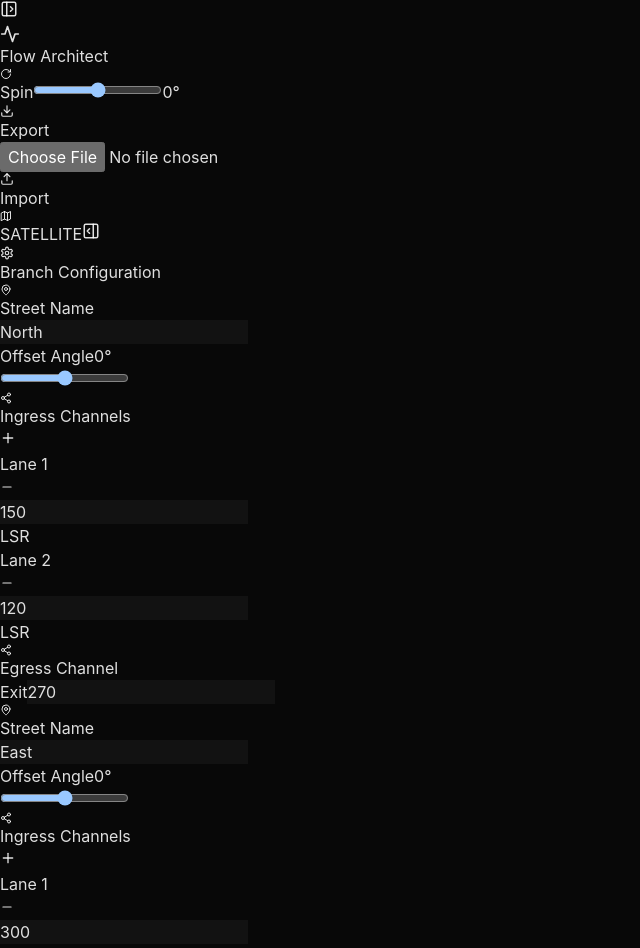
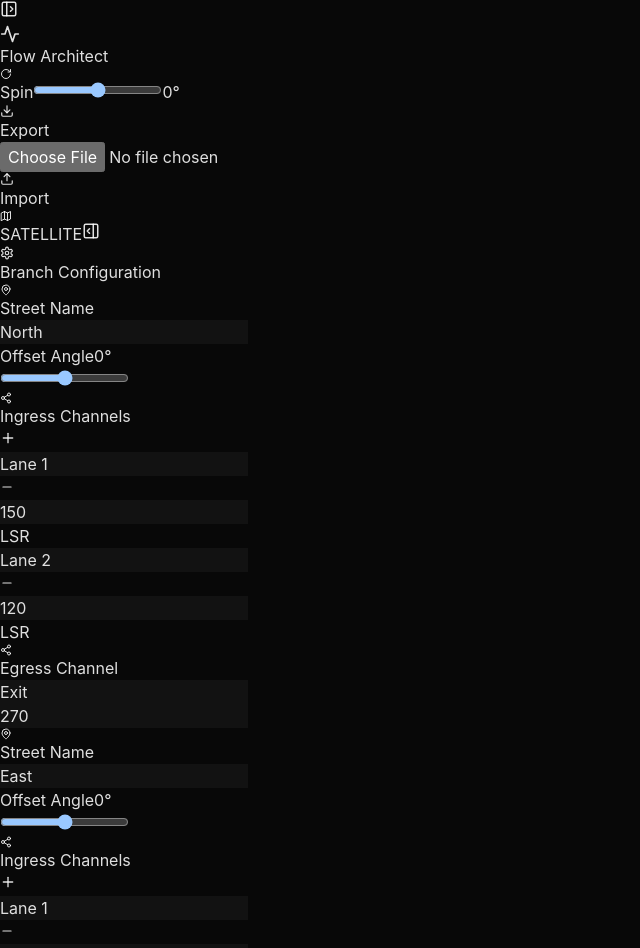
Before and after one commit to filipmagula/flow-architect, a React (Vite) app: page / in a window 1280 px wide. Shown: the top 948 px of the page, without its empty margins (0-640 px from the left). Built offline with nearby package versions, Linux system fonts and the light colour scheme.

Commit message:
editable zone names in sidebar

```diff
--- a/src/components/Layout/SidebarLeft.jsx
+++ b/src/components/Layout/SidebarLeft.jsx
@@ -65,9 +65,15 @@ const SidebarLeft = ({
                                 {arm.ingressLanes.map((lane, idx) => (
                                     <div key={lane.id} className="bg-neutral-900/40 border border-white/5 p-3 rounded-lg space-y-3">
                                         <div className="flex items-center justify-between gap-3">
-                                            <div className="flex items-center gap-2">
+                                            <div className="flex items-center gap-2 flex-1">
                                                 <div className="w-2 h-2 rounded-full bg-emerald-500/50" />
-                                                <span className="text-[10px] font-black text-neutral-400 uppercase">Lane {idx + 1}</span>
+                                                <input
+                                                    type="text"
+                                                    value={lane.name}
+                                                    onChange={(e) => updateLane(arm.id, 'ingress', lane.id, 'name', e.target.value)}
+                                                    className="bg-transparent border-none text-[10px] font-black text-neutral-400 uppercase focus:text-neutral-100 focus:outline-none w-full"
+                                                    placeholder="Lane Name"
+                                                />
                                             </div>
                                             <button
                                                 onClick={() => removeLane(arm.id, 'ingress', lane.id)}
@@ -111,16 +117,26 @@ const SidebarLeft = ({
 
                             <div className="space-y-2">
                                 {arm.egressLanes.map((lane, idx) => (
-                                    <div key={lane.id} className="flex items-center gap-3 bg-neutral-900/40 border border-white/5 p-3 rounded-lg">
+                                    <div key={lane.id} className="bg-neutral-900/40 border border-white/5 p-3 rounded-lg space-y-3">
+                                         <div className="flex items-center gap-2">
                                              <div className="w-1.5 h-1.5 rounded-full bg-amber-500/50" />
-                                         <span className="text-[10px] font-black text-neutral-400 uppercase whitespace-nowrap">Exit</span>
+                                             <input
+                                                 type="text"
+                                                 value={lane.name}
+                                                 onChange={(e) => updateLane(arm.id, 'egress', lane.id, 'name', e.target.value)}
+                                                 className="bg-transparent border-none text-[10px] font-black text-neutral-400 uppercase focus:text-neutral-100 focus:outline-none w-full"
+                                                 placeholder="Exit Name"
+                                             />
+                                         </div>
+                                         <div className="flex items-center gap-2">
                                              <input
                                                  type="number"
                                                  value={lane.volume}
                                                  onChange={(e) => updateLane(arm.id, 'egress', lane.id, 'volume', e.target.value)}
-                                             className="flex-1 bg-neutral-950 border border-white/10 rounded-md px-2 py-1.5 text-xs text-neutral-100 focus:border-blue-500 outline-none font-mono"
+                                                 className="bg-neutral-950 border border-white/10 rounded-md px-2 py-1.5 text-xs text-neutral-100 w-20 focus:border-blue-500 outline-none font-mono"
                                                  placeholder="0"
                                              />
+                                         </div>
                                     </div>
                                 ))}
                             </div>
--- a/src/hooks/useIntersectionState.js
+++ b/src/hooks/useIntersectionState.js
@@ -9,18 +9,18 @@ export const useIntersectionState = (initialType = '4-way') => {
             angle: 0,
             label: 'North',
             ingressLanes: [
-                { id: 'i1-1', volume: 150, movements: ['S', 'R'] },
-                { id: 'i1-2', volume: 120, movements: ['L'] }
+                { id: 'i1-1', name: 'Lane 1', volume: 150, movements: ['S', 'R'] },
+                { id: 'i1-2', name: 'Lane 2', volume: 120, movements: ['L'] }
             ],
-            egressLanes: [{ id: 'e1-1', volume: 270 }]
+            egressLanes: [{ id: 'e1-1', name: 'Exit', volume: 270 }]
         },
         {
             id: 2,
             baseAngle: 90,
             angle: 0,
             label: 'East',
-            ingressLanes: [{ id: 'i2-1', volume: 300, movements: ['S'] }],
-            egressLanes: [{ id: 'e2-1', volume: 300 }]
+            ingressLanes: [{ id: 'i2-1', name: 'Lane 1', volume: 300, movements: ['S'] }],
+            egressLanes: [{ id: 'e2-1', name: 'Exit', volume: 300 }]
         },
         {
             id: 3,
@@ -28,18 +28,18 @@ export const useIntersectionState = (initialType = '4-way') => {
             angle: 0,
             label: 'South',
             ingressLanes: [
-                { id: 'i3-1', volume: 100, movements: ['S'] },
-                { id: 'i3-2', volume: 200, movements: ['R'] }
+                { id: 'i3-1', name: 'Lane 1', volume: 100, movements: ['S'] },
+                { id: 'i3-2', name: 'Lane 2', volume: 200, movements: ['R'] }
             ],
-            egressLanes: [{ id: 'e3-1', volume: 300 }]
+            egressLanes: [{ id: 'e3-1', name: 'Exit', volume: 300 }]
         },
         {
             id: 4,
             baseAngle: 270,
             angle: 0,
             label: 'West',
-            ingressLanes: [{ id: 'i4-1', volume: 150, movements: ['L', 'S', 'R'] }],
-            egressLanes: [{ id: 'e4-1', volume: 150 }]
+            ingressLanes: [{ id: 'i4-1', name: 'Lane 1', volume: 150, movements: ['L', 'S', 'R'] }],
+            egressLanes: [{ id: 'e4-1', name: 'Exit', volume: 150 }]
         },
     ]);
 
@@ -54,8 +54,8 @@ export const useIntersectionState = (initialType = '4-way') => {
                     baseAngle: 270,
                     angle: 0,
                     label: 'West',
-                    ingressLanes: [{ id: 'i4-1', volume: 150, movements: ['S'] }],
-                    egressLanes: [{ id: 'e4-1', volume: 150 }]
+                    ingressLanes: [{ id: 'i4-1', name: 'Lane 1', volume: 150, movements: ['S'] }],
+                    egressLanes: [{ id: 'e4-1', name: 'Exit', volume: 150 }]
                 }];
             });
         }
@@ -82,7 +82,8 @@ export const useIntersectionState = (initialType = '4-way') => {
             if (type === 'egress') return arm; // App does not support multiple egresses
             if (arm.ingressLanes.length >= 5) return arm; // Max 5 ingress lanes
 
-            const newLane = { id: `i${armId}-${Date.now()}`, volume: 0, movements: ['S'] };
+            const newName = `Lane ${arm.ingressLanes.length + 1}`;
+            const newLane = { id: `i${armId}-${Date.now()}`, name: newName, volume: 0, movements: ['S'] };
             return { ...arm, ingressLanes: [...arm.ingressLanes, newLane] };
         }));
     }, []);
```
Lines whose indentation alone changed are shown as unchanged.
